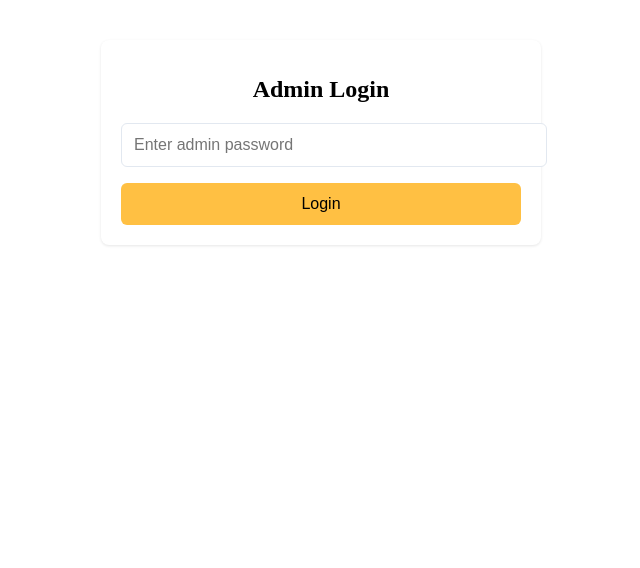
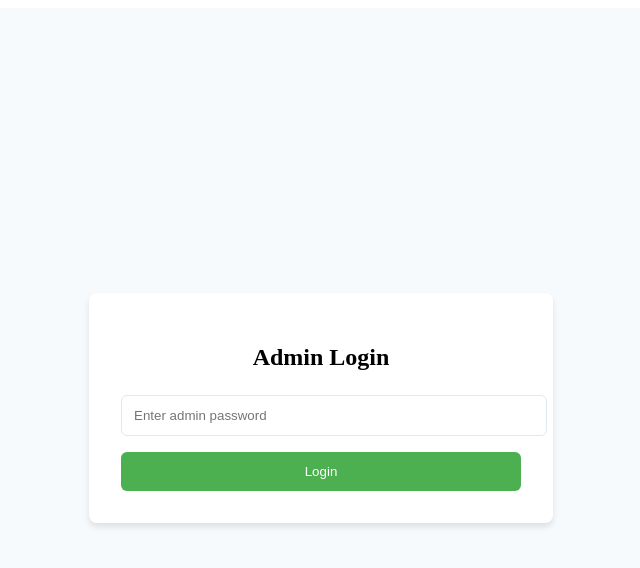
Before and after one commit to Dimerin1/lawn-peak-api, a Next.js app: page /admin in a window 1280 px wide. Shown: the top 568 px of the page, without its empty margins (319-959 px from the left). Built offline with nearby package versions, Linux system fonts and the light colour scheme.

Commit message:
fix: Improve AdminDashboard login form and state handling
- Add proper login form rendering
- Improve loading and error states
- Add visual feedback during login
- Fix form submission and authentication flow

```diff
--- a/AdminDashboard.tsx
+++ b/AdminDashboard.tsx
@@ -311,63 +311,92 @@ function AdminDashboard() {
         )
     }
 
-    if (!isAuthenticated) {
+    const renderLoginForm = () => {
         return (
             <div style={{
-                maxWidth: "400px",
-                margin: "40px auto",
-                padding: "20px",
-                backgroundColor: "white",
-                borderRadius: "8px",
-                boxShadow: "0 1px 3px rgba(0,0,0,0.1)"
+                display: 'flex',
+                justifyContent: 'center',
+                alignItems: 'center',
+                minHeight: '100vh',
+                backgroundColor: '#f7fafc'
             }}>
-                <h1 style={{
-                    fontSize: "24px",
-                    marginBottom: "20px",
-                    fontWeight: "600",
-                    textAlign: "center"
+                <form onSubmit={handleLogin} style={{
+                    backgroundColor: 'white',
+                    padding: '2rem',
+                    borderRadius: '8px',
+                    boxShadow: '0 4px 6px rgba(0, 0, 0, 0.1)',
+                    width: '100%',
+                    maxWidth: '400px'
                 }}>
-                    Admin Login
-                </h1>
-                <form onSubmit={handleLogin}>
+                    <h2 style={{ marginBottom: '1.5rem', textAlign: 'center' }}>Admin Login</h2>
                     <input
                         type="password"
                         value={password}
                         onChange={(e) => setPassword(e.target.value)}
                         placeholder="Enter admin password"
                         style={{
-                            width: "100%",
-                            padding: "12px",
-                            marginBottom: "16px",
-                            border: "1px solid #e2e8f0",
-                            borderRadius: "6px",
-                            fontSize: "16px"
+                            width: '100%',
+                            padding: '0.75rem',
+                            marginBottom: '1rem',
+                            border: '1px solid #e2e8f0',
+                            borderRadius: '6px'
                         }}
                     />
                     <button
                         type="submit"
+                        disabled={loading}
                         style={{
-                            width: "100%",
-                            padding: "12px",
-                            backgroundColor: "#FFC043",
-                            border: "none",
-                            borderRadius: "6px",
-                            color: "#000",
-                            fontSize: "16px",
-                            fontWeight: "500",
-                            cursor: "pointer"
+                            width: '100%',
+                            padding: '0.75rem',
+                            backgroundColor: loading ? '#cbd5e0' : '#4CAF50',
+                            color: 'white',
+                            border: 'none',
+                            borderRadius: '6px',
+                            cursor: loading ? 'not-allowed' : 'pointer'
                         }}
                     >
-                        Login
+                        {loading ? 'Logging in...' : 'Login'}
                     </button>
+                    {error && (
+                        <div style={{ color: 'red', marginTop: '1rem', textAlign: 'center' }}>
+                            {error}
+                        </div>
+                    )}
                 </form>
             </div>
         )
     }
 
-    if (loading) return <div>Loading customers...</div>
-    if (error) return <div style={{ color: 'red' }}>{error}</div>
-    if (!customers.length) return <div>No customers found</div>
+    if (!isAuthenticated) {
+        return renderLoginForm()
+    }
+
+    if (loading) {
+        return (
+            <div style={{
+                display: 'flex',
+                justifyContent: 'center',
+                alignItems: 'center',
+                minHeight: '100vh'
+            }}>
+                Loading customers...
+            </div>
+        )
+    }
+
+    if (error && !customers.length) {
+        return (
+            <div style={{
+                display: 'flex',
+                justifyContent: 'center',
+                alignItems: 'center',
+                minHeight: '100vh',
+                color: 'red'
+            }}>
+                {error}
+            </div>
+        )
+    }
 
     return (
         <div style={{ padding: '20px', maxWidth: '1200px', margin: '0 auto' }}>
```
